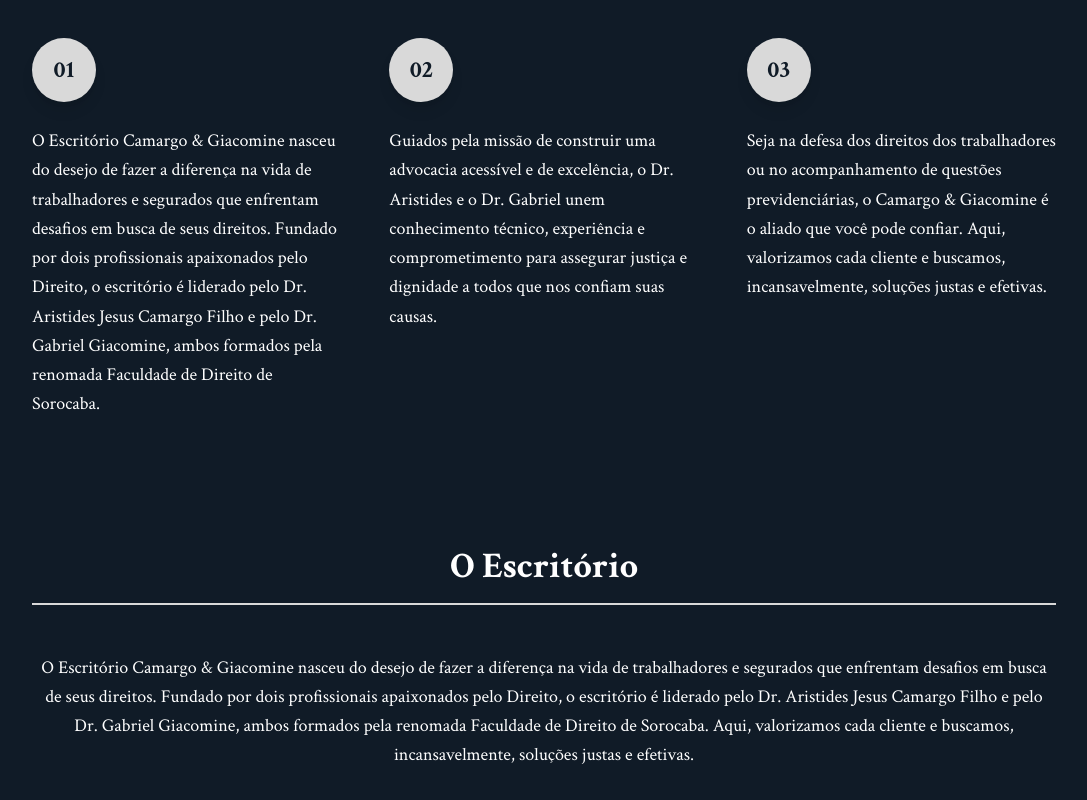
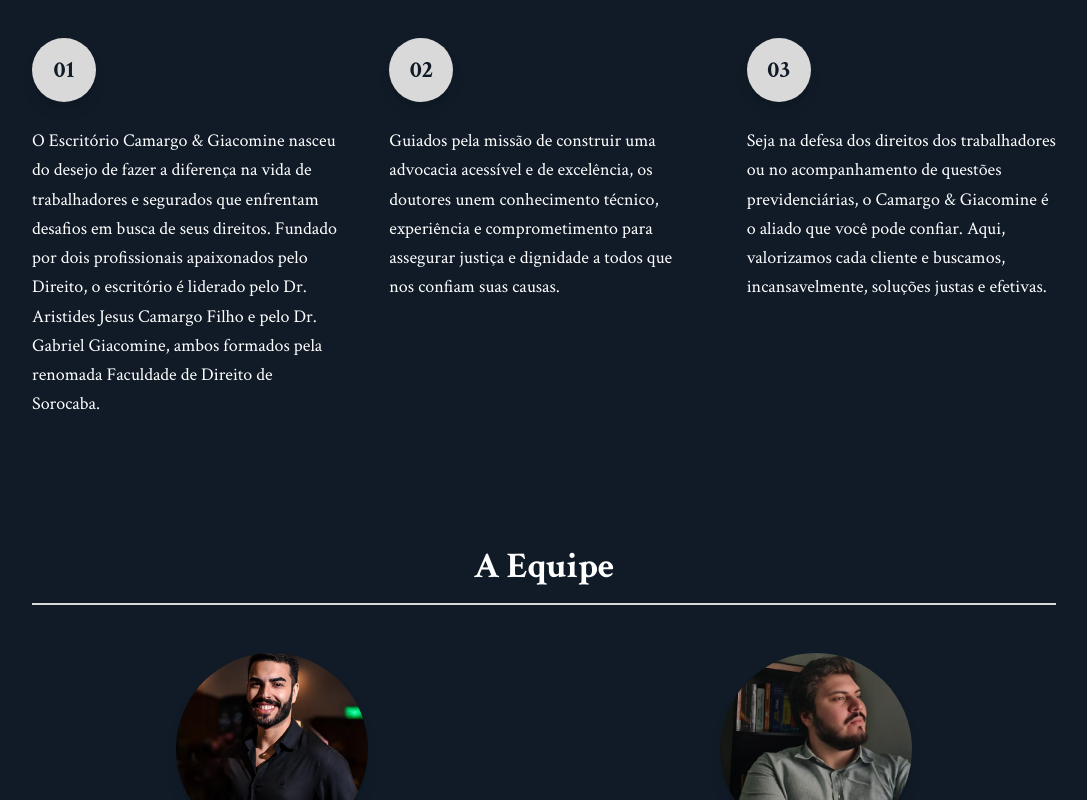
Before and after one commit to LeonardoGabrielSanches/camargogiacomine.adv, a React (Vite) app: page / in a window 1280 px wide. Shown: the part 1040-1840 px from the top of the page, without its empty margins (96-1183 px from the left). Built offline with nearby package versions, Linux system fonts and the light colour scheme; no server answers.

Commit message:
Fix images and text at team section and text at office section

```diff
--- a/src/components/ui/Home/office-section.tsx
+++ b/src/components/ui/Home/office-section.tsx
@@ -21,7 +21,7 @@ export default function OfficeSection() {
                             02
                         </div>
                         <p className="text-lg leading-relaxed">
-                            Guiados pela missão de construir uma advocacia acessível e de excelência, o Dr. Aristides e o Dr. Gabriel unem conhecimento técnico, experiência e comprometimento para assegurar justiça e dignidade a todos que nos confiam suas causas.
+                            Guiados pela missão de construir uma advocacia acessível e de excelência, os doutores unem conhecimento técnico, experiência e comprometimento para assegurar justiça e dignidade a todos que nos confiam suas causas.
                         </p>
                     </div>
 
--- a/src/components/ui/Home/team.tsx
+++ b/src/components/ui/Home/team.tsx
@@ -1,21 +1,18 @@
 import gataoImg from '@/assets/gatao.png'
+import arisImg from '@/assets/aris.jpeg'
 
 export function Team() {
     return (
         <section className="bg-[#101b27] text-white px-8 py-16 lg:px-32">
             <div className="max-w-6xl mx-auto">
                 <h1 className="text-4xl font-bold text-center mb-12 border-b-2 border-[#d9d9d9] pb-4">
-                    O Escritório
+                    A Equipe
                 </h1>
-
-                <p className="text-lg leading-relaxed text-center mb-16">
-                    O Escritório Camargo & Giacomine nasceu do desejo de fazer a diferença na vida de trabalhadores e segurados que enfrentam desafios em busca de seus direitos. Fundado por dois profissionais apaixonados pelo Direito, o escritório é liderado pelo Dr. Aristides Jesus Camargo Filho e pelo Dr. Gabriel Giacomine, ambos formados pela renomada Faculdade de Direito de Sorocaba. Aqui, valorizamos cada cliente e buscamos, incansavelmente, soluções justas e efetivas.
-                </p>
 
                 <div className="grid lg:grid-cols-2 gap-16 items-start">
                     <div className="flex flex-col items-center text-center">
                         <img
-                            src={gataoImg}
+                            src={arisImg}
                             alt="Dr. Aristides Jesus Camargo Filho"
                             className="w-48 h-48 rounded-full object-cover mb-6 shadow-lg"
                         />
```
Also changed, not shown: src/assets/aris.jpeg (added).
